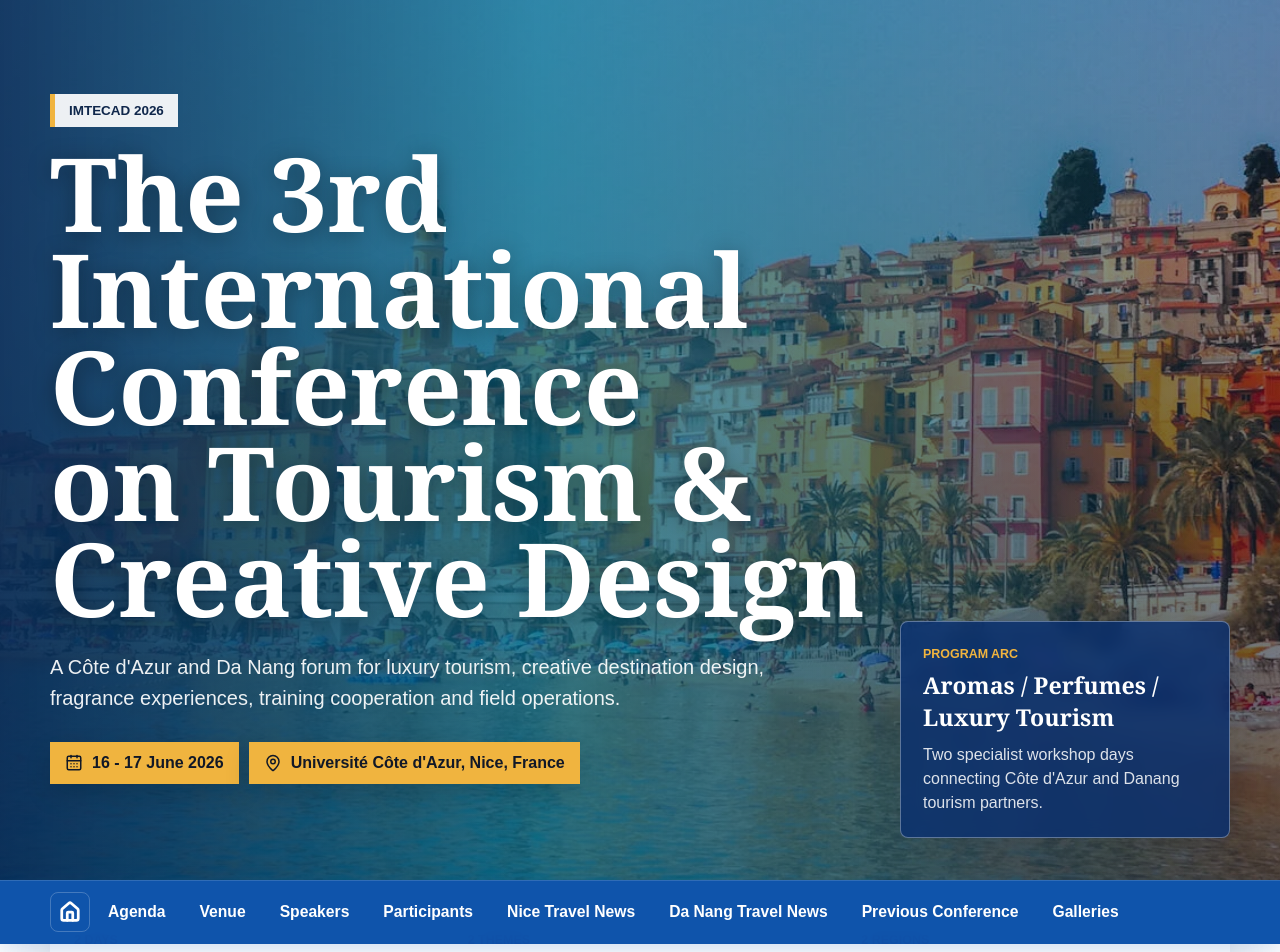
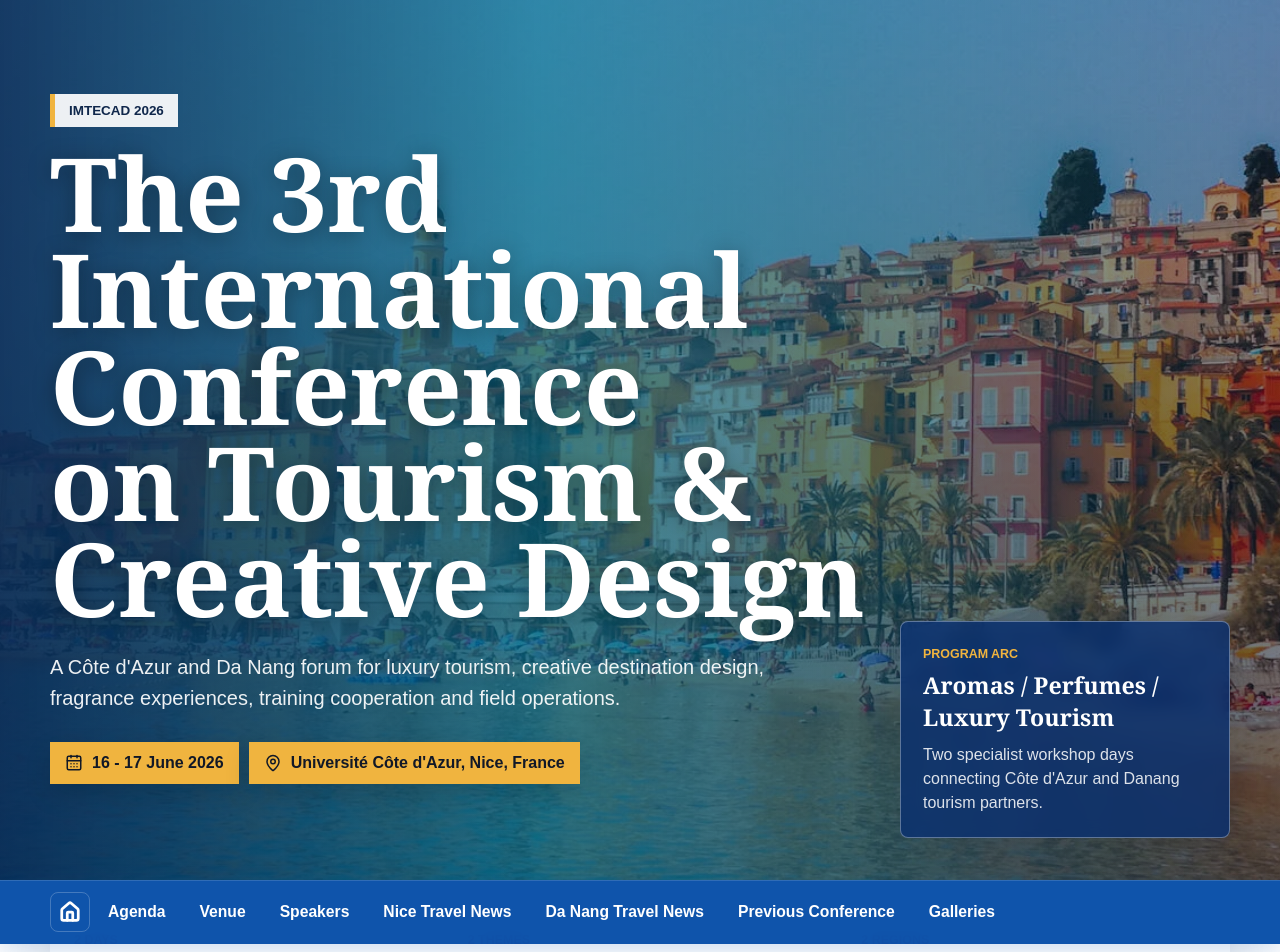
Before and after one commit to tuannguyenvku/imtecad-2026, a Next.js app: page /imtecad-2026/ in a window 1280 px wide. Shown: the top 952 px of the page. Built offline with nearby package versions, Linux system fonts and the light colour scheme.

Commit message:
Reorder committees and remove participants

```diff
--- a/app/globals.css
+++ b/app/globals.css
@@ -338,7 +338,6 @@ section[id] {
 .image-news a,
 .logo-card,
 .agenda-day,
-.participant-grid article,
 .speaker {
   border: 1px solid var(--line);
   border-radius: 8px;
@@ -612,40 +611,6 @@ section[id] {
   font-size: 1.12rem;
 }
 
-.participants {
-  width: min(1180px, calc(100% - 44px));
-}
-
-.participant-grid {
-  display: grid;
-  grid-template-columns: minmax(0, 1.35fr) minmax(0, 1fr);
-  gap: 18px;
-}
-
-.participant-grid article {
-  padding: 26px;
-  box-shadow: 0 14px 34px rgba(10, 28, 54, 0.07);
-}
-
-.participant-grid h3 {
-  margin: 0 0 18px;
-  color: var(--red);
-  font-family: Georgia, "Times New Roman", serif;
-  font-size: 1.55rem;
-}
-
-.participant-grid ol {
-  display: grid;
-  gap: 10px;
-  margin: 0;
-  padding-left: 22px;
-}
-
-.participant-grid li {
-  color: var(--soft-ink);
-  line-height: 1.45;
-}
-
 .venue {
   text-align: center;
 }
@@ -883,7 +848,6 @@ section[id] {
   .intro-grid,
   .logo-grid,
   .people-grid,
-  .participant-grid,
   .speaker-grid,
   .image-news,
   .gallery > div {
@@ -922,7 +886,6 @@ section[id] {
   .logo-grid,
   .people-grid,
   .previous-grid,
-  .participant-grid,
   .image-news,
   .speaker-grid,
   .gallery > div {
--- a/app/page.jsx
+++ b/app/page.jsx
@@ -15,7 +15,6 @@ const navItems = [
   ["Agenda", "#agenda"],
   ["Venue", "#venue"],
   ["Speakers", "#speakers"],
-  ["Participants", "#participants"],
   ["Nice Travel News", "#nice-news"],
   ["Da Nang Travel News", "#danang-news"],
   ["Previous Conference", "#previous"],
@@ -35,17 +34,17 @@ const organizers = [
 ];
 
 const committee = [
-  ["Dr. DOAN Thi Ngoc Canh", "Responsible for the E-tourism program", "canva-edit/995a51469559bab9.webp"],
+  ["Prof. Dr. Sc. LE Thanh Nhan", "Director of Danang International Institute of Technology", "canva-edit/afdee51516b85aa8.webp"],
   ["Prof. Dr. STÉPHANE Ngo Mai", "Vice-President for Ulysseus, Université Côte d'Azur", "canva-edit/a3bba502fca2603a.png"],
   ["Dr. CAO Tri Dung", "Chairman of the Danang Tourism Association", "canva-edit/c1d716f830047cc6.webp"],
-  ["Prof. Dr. Sc. LE Thanh Nhan", "Director of Danang International Institute of Technology", "canva-edit/afdee51516b85aa8.webp"],
-  ["Mr. NGUYEN Duc Quynh", "General Manager of Furama Resort Danang", "canva-edit/4637232ff52fbb74.png"],
   ["Assoc. Prof. Dr. GIANG Thi Kim Lien", "Deputy Director, Vietnam-UK Institute for Research and Training", "84494127381d9954.webp"],
   ["Prof. Franck Sosthé", "Département Tourisme, EUR ELMI, Université Côte d'Azur", "canva-edit/00240ad2bc555c56.png"],
   ["Dr. Jérémie Topin", "MSc Management of the Flavor & Fragrance Industry", "canva-edit/f2ede38187efa620.webp"],
   ["Véronique Michelet", "Institute of Chemistry", "canva-edit/9f9f0dc8239c8b65.webp"],
   ["Pr. Victor Mejia", "Co-directeur du MSc Marketing Track", "canva-edit/b31da49a1894ad17.png"],
   ["Associate Prof. Marie-Catherine Mars", "Co-directrice du MSc Marketing Track, EDHEC", "canva-edit/679c6c5d10d58f4e.webp"],
+  ["Mr. NGUYEN Duc Quynh", "General Manager of Furama Resort Danang", "canva-edit/4637232ff52fbb74.png"],
+  ["Dr. DOAN Thi Ngoc Canh", "Responsible for the E-tourism program", "canva-edit/995a51469559bab9.webp"],
 ];
 
 const agenda = [
@@ -127,49 +126,6 @@ const speakers = [
   ["AI and innovation in luxury tourism", "Mr. Pham Ngoc Loi", "canva-edit/f72e4e9c869c8da9.webp"],
   ["Air connection for luxury packages", "Ms. Le Thi Kim Hanh", "canva-edit/0ba28b03df33b5f6.png"],
   ["Chair / Master Tourism, ELMI, UniCA", "Prof. Franck Sosthe", "canva-edit/00240ad2bc555c56.png"],
-];
-
-const participants = [
-  {
-    group: "Danang Delegation",
-    people: [
-      "Cao Tri Dung, Head of delegation, Vice-President of the Vietnam Tourism Federation, President of the Danang Tourism Federation",
-      "Nguyen Duc Quynh, President of the Danang Hotel Association, Deputy General Director of Indochina Beach Hotel Joint Stock Company",
-      "Pham Ngoc Loi, Digital Marketing Director, Indochina Beach Hotel Joint Stock Company",
-      "Nguyen Pham Tuyen, Head of IT Department, Petrolimex Danang",
-      "Huynh Le Duc Hop, Manager of Song-Han Hotel Guest House, Danang",
-      "Le Thi Kim Hanh, Deputy Manager of Ticketing Division, Vietnam Airlines",
-      "Nguyen Thi Thuy Tien, Sales and Marketing",
-      "Le Thi Hue, Officer, Vietnam Energy Inspection Corporation",
-      "Nguyen Thi Thu Hien, Sales and Marketing, Vietnam Travel",
-      "Nguyen Thi Dieu Tam, Sales and Marketing",
-      "Cao Van Mien, Sales and Marketing",
-      "Phan Van Quang, Officer, DNIIT",
-      "Giang Thi Kim Lien, Deputy Director, Vietnam-UK Institute, University of Danang",
-      "Kieu Thi Kinh, Associate Professor, University of Science and Education, University of Danang",
-      "Tran Thi Ngoc Bich, Lecturer, University of Science and Education, University of Danang",
-      "Doan Thi Ngoc Canh, Training Manager, DNIIT, University of Danang",
-      "Nguyen Thi Thu Thanh, Administrative Manager, DNIIT, University of Danang",
-      "Ngo Dinh Thanh, Lecturer, Danang Polytechnic, University of Danang",
-      "Nguyen Thanh Tuan, Lecturer, VKU, University of Danang",
-      "Prof. Le Thanh Nhan, Director of DNIIT, University of Danang",
-    ],
-  },
-  {
-    group: "Nice Delegation",
-    people: [
-      "Bruno Mercadal, General Manager of the Royal Riviera Hotel, Saint-Jean-Cap-Ferrat",
-      "Pascal Brochiero, Director of the Tourist Office of Grasse",
-      "Stephane Ngo Mai, Vice-President of UniCA, Ulysseus delegate",
-      "Sylvain Antoniotti, Vice-President of UniCA, IDEX delegate",
-      "Franck Sosthe, Head of the Tourism Master's Program, ELMI, UniCA",
-      "Lila Prey, Tourism Master's Program, ELMI, UniCA",
-      "Sana Belhedi, Administrative Assistant, Tourism Master's Program, ELMI, UniCA",
-      "Pauline Archard",
-      "Yacine Gouaich",
-      "Bruna Rodrigues",
-    ],
-  },
 ];
 
 const niceNews = [
@@ -467,24 +423,6 @@ export default function HomePage() {
         </div>
       </section>
 
-      <section className="section participants" id="participants">
-        <SectionTitle eyebrow="Participants" title="Delegations">
-          Participants listed in the IMTECAD 2026 agenda workbook.
-        </SectionTitle>
-        <div className="participant-grid">
-          {participants.map((group) => (
-            <article key={group.group}>
-              <h3>{group.group}</h3>
-              <ol>
-                {group.people.map((person) => (
-                  <li key={person}>{person}</li>
-                ))}
-              </ol>
-            </article>
-          ))}
-        </div>
-      </section>
-
       <HeroBand
         id="venue"
         image="2a1d725866ba236e.webp"
```
